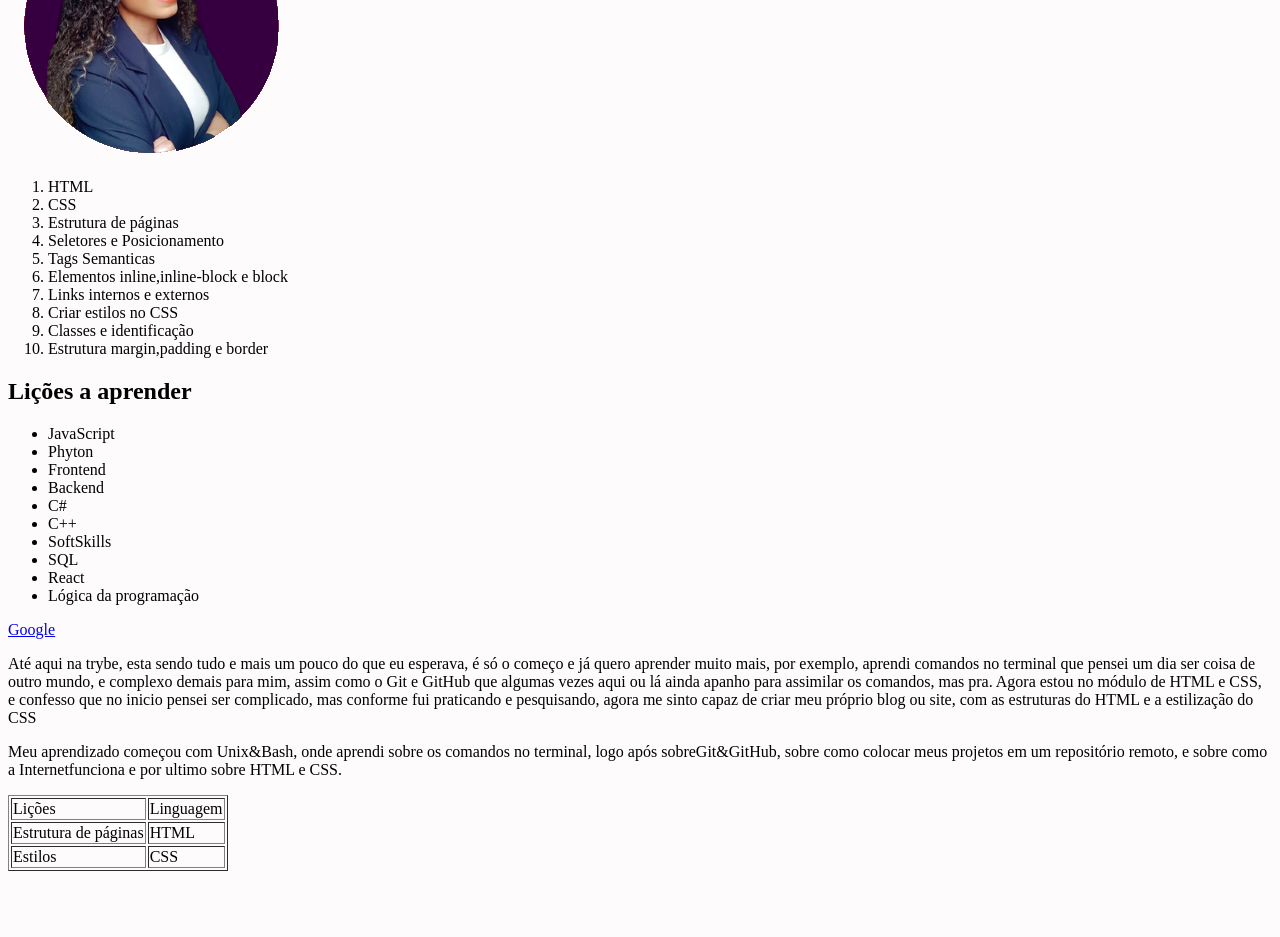
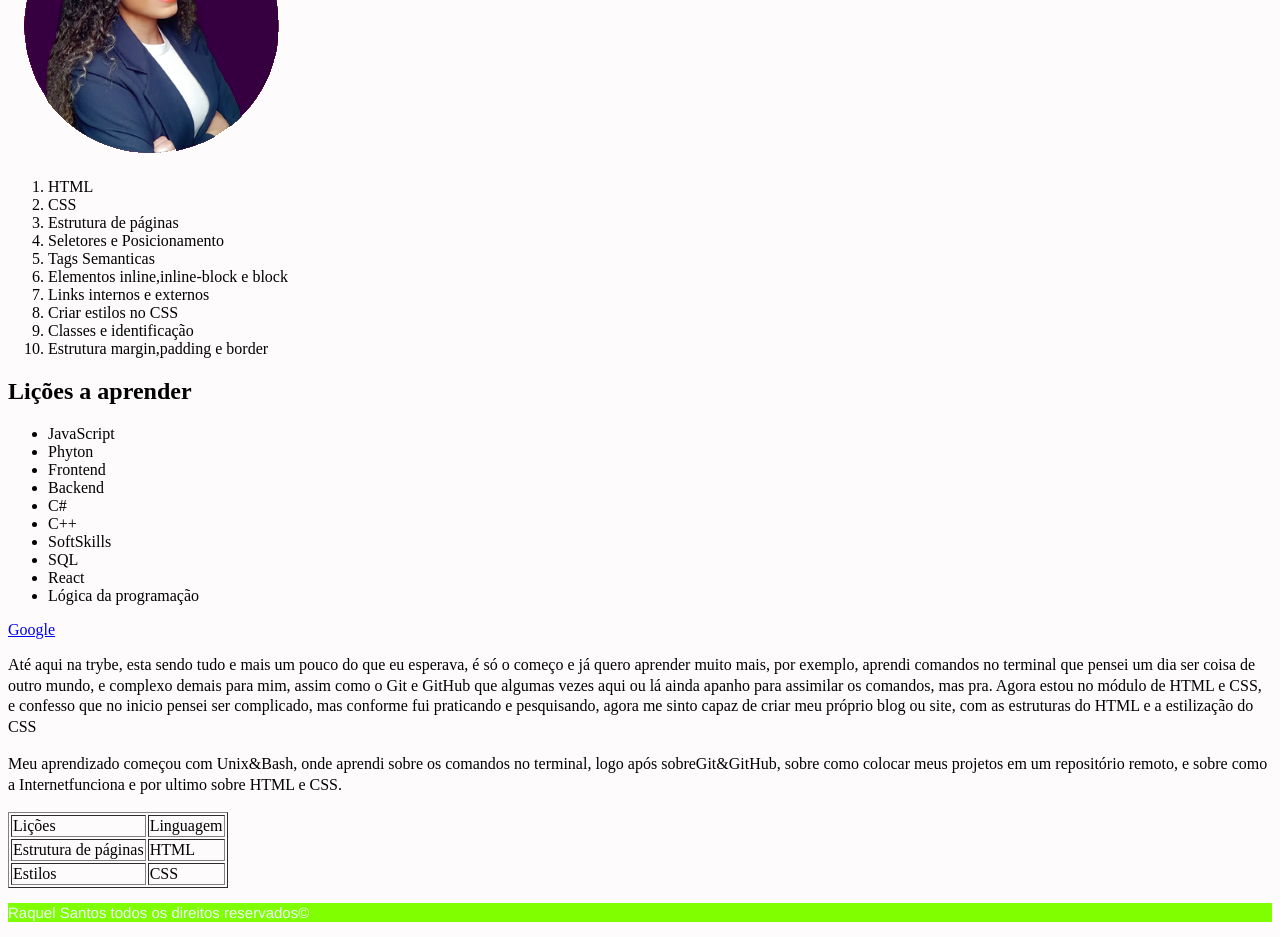
Before and after one commit to raquelsscode/Lessons-Learned, a website: page index.html in a window 1280 px wide. Shown: the part 124-1061 px from the top of the page. Before the commit the page ends 1003 px from the top, so only its background shows below. Drawn offline with Linux system fonts and the light colour scheme.

Commit message:
Adicionado requisito 14

```diff
--- a/index.html
+++ b/index.html
@@ -14,8 +14,8 @@
         <section>
             <h1 id="titulo">Titulo</h1>
         </section>
-        <nav>
-            <ul>
+        <nav id="nav">
+            <ul id="menu">
                 <li><a href="#titulo">Home</a></li>
                 <li><a href="#licoes_aprendidas">Lições Aprendidas</a></li>
                 <li><a href="#licoes_a_aprender">Lições Aprendidas</a></li>
@@ -23,7 +23,7 @@
         </nav>
 
     </header>
-    <main>
+    <main id="main">
         <section>
             <img src="Raquel Santos.png" alt="Raquel sorrindo de braços cruzados" id="minha_foto">
             <ol id="licoes_aprendidas">
@@ -78,6 +78,7 @@
         </table>
         <section>
             <footer id="rodape">
+                <p>Raquel Santos todos os direitos reservados©</p>
 
             </footer>
         </section>
--- a/style.css
+++ b/style.css
@@ -4,4 +4,14 @@ body {
 #cabecalho {
     position:fixed;
     top:0px;
+
 }
+#rodape {
+    font-family: 'Franklin Gothic Medium', 'Arial Narrow', Arial, sans-serif;
+    font-size: 15px;
+    color: azure;
+background-color: chartreuse;
+}
+p {
+    line-height: 130%;
+}
```
